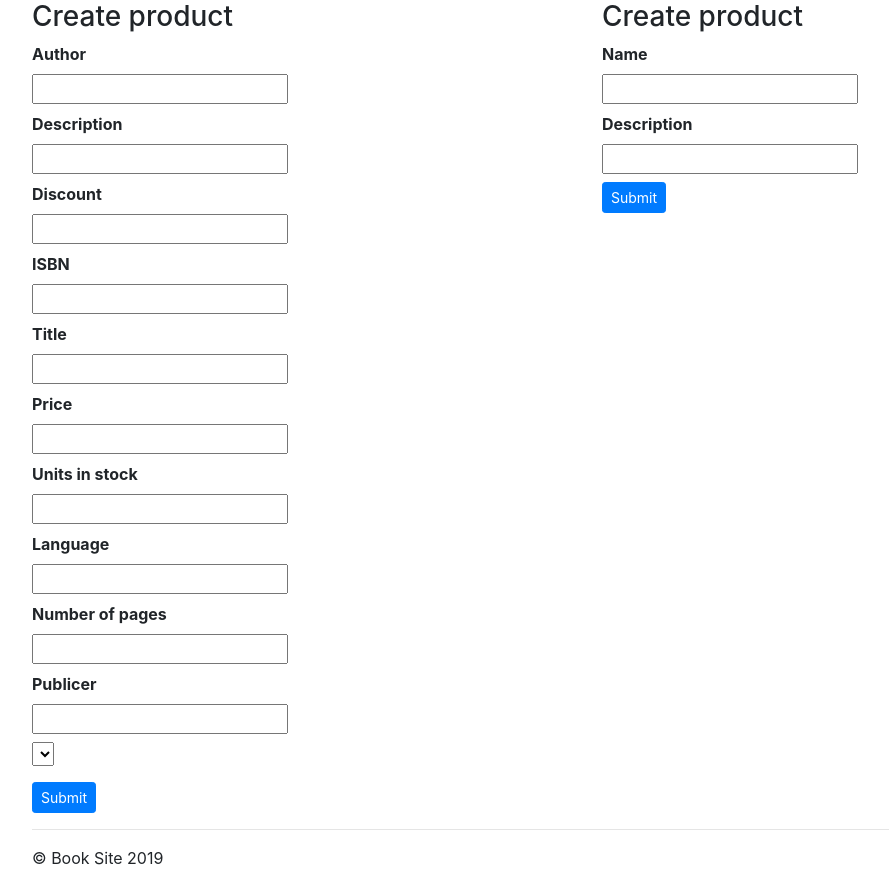
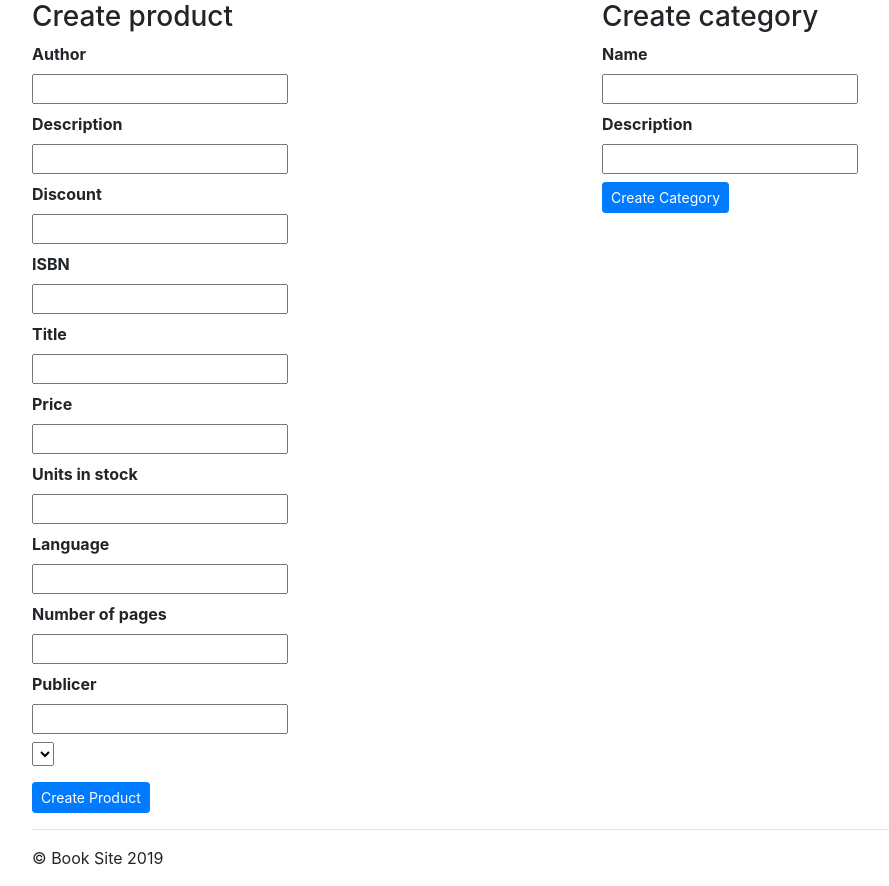
Before and after one commit to 98pontan/D0018E, a Flask app: page /admin in a window 1280 px wide. Shown: the part 56-942 px from the top of the page, without its empty margins (53-942 px from the left). Run offline with Flask 2, Linux system fonts and the light colour scheme; the visitor is signed in with stand-in values (Sample User, id 1); lists and menus that the app fills with data are empty; some libraries are stand-ins or nearby versions.

Commit message:
Create category workz

```diff
--- a/Models/AdminForms.py
+++ b/Models/AdminForms.py
@@ -38,10 +38,10 @@ class CreateProduct(Form):
     publicer = StringField('Publicer')
     number_of_pages = StringField('Number of pages')
     language = StringField('Language')
-    submit = SubmitField()
+    #submit = SubmitField()
 
 
 class CreateCategory(Form):
     name = StringField('Name')
     description = StringField('Description')
-    submit = SubmitField()
+    #submit = SubmitField()
--- a/app.py
+++ b/app.py
@@ -238,62 +238,94 @@ def deleteaccount():
 def admin():
     create_product = CreateProduct(request.form)
     create_category = CreateCategory(request.form)
-    if CreateProduct.validate and request.method == 'POST':
-        category = request.form.get("selected_category")
-        price = create_product.price.data
-        discount = create_product.discount.data
-        author = create_product.author.data
-        description = create_product.description.data
-        isbn = create_product.isbn.data
-        title = create_product.title.data
-        units_in_stock = create_product.units_in_stock.data
-        language = create_product.language.data
-        number_of_pages = create_product.number_of_pages.data
-        publicer = create_product.publicer.data
-        print(request.form.get("selected_category"))
-        connection = pymysql.connect(host='localhost',
-                                     user='oscar',
-                                     password='hejsan123',
-                                     db='BookCommerce',
-                                     charset='utf8',
-                                     cursorclass=pymysql.cursors.DictCursor)
-        try:
-            with connection.cursor() as cursor:
-                # Create a new record
-                sql = """INSERT INTO Product
-                        (`Category_ID`,
-                        `Price`,
-                        `Discount`,
-                        `UnitsInStock`,
-                        `Description`,
-                        `ISBN`,
-                        `Author`,
-                        `Publicer`,
-                        `NumberOfPages`,
-                        `Language`,
-                        `Title`)
-                        VALUES
-                        (%s,
-                        %s,
-                        %s,
-                        %s,
-                        %s,
-                        %s,
-                        %s,
-                        %s,
-                        %s,
-                        %s,
-                        %s);"""
-                cursor.execute(sql, (category, price, discount, units_in_stock, description, isbn, author, publicer, number_of_pages, language, title))
-            connection.commit()
-        finally:
-            connection.close()
+    if CreateProduct.validate and request.method == 'POST' and request.form['btn'] == 'Create Product':
+        createproduct(create_product)
         flash('Product created!')
-        return redirect(url_for('index'))
+        return redirect(url_for('admin'))
+    elif CreateCategory.validate and request.method == 'POST' and request.form['btn'] == 'Create Category':
+        createcategory(create_category)
+        flash('Category created!!')
+        return redirect(url_for('admin'))
     elif request.method == 'GET':
         return render_template('admin.html', create_product=create_product, create_category=create_category)
 
-#def createproduct():
+
+def createcategory(create_category):
+    name = create_category.name.data
+    description = create_category.description.data
+    connection = pymysql.connect(host='localhost',
+                                 user='oscar',
+                                 password='hejsan123',
+                                 db='BookCommerce',
+                                 charset='utf8',
+                                 cursorclass=pymysql.cursors.DictCursor)
+    try:
+        with connection.cursor() as cursor:
+            # Create a new record
+            sql = """INSERT INTO Category
+                    (`Name`,
+                    `Description`)
+                    VALUES
+                    (%s,
+                    %s);"""
+            cursor.execute(sql, (name, description))
+        connection.commit()
+    finally:
+        connection.close()
+
+
+def createproduct(create_product):
+    category = request.form.get("selected_category")
+    price = create_product.price.data
+    discount = create_product.discount.data
+    author = create_product.author.data
+    description = create_product.description.data
+    isbn = create_product.isbn.data
+    title = create_product.title.data
+    units_in_stock = create_product.units_in_stock.data
+    language = create_product.language.data
+    number_of_pages = create_product.number_of_pages.data
+    publicer = create_product.publicer.data
+    print(request.form.get("selected_category"))
+    connection = pymysql.connect(host='localhost',
+                                 user='oscar',
+                                 password='hejsan123',
+                                 db='BookCommerce',
+                                 charset='utf8',
+                                 cursorclass=pymysql.cursors.DictCursor)
+    try:
+        with connection.cursor() as cursor:
+            # Create a new record
+            sql = """INSERT INTO Product
+                      (`Category_ID`,
+                      `Price`,
+                      `Discount`,
+                      `UnitsInStock`,
+                      `Description`,
+                      `ISBN`,
+                      `Author`,
+                      `Publicer`,
+                      `NumberOfPages`,
+                      `Language`,
+                      `Title`)
+                      VALUES
+                      (%s,
+                      %s,
+                      %s,
+                      %s,
+                      %s,
+                      %s,
+                      %s,
+                      %s,
+                      %s,
+                      %s,
+                      %s);"""
+            cursor.execute(sql, (
+            category, price, discount, units_in_stock, description, isbn, author, publicer, number_of_pages, language,
+            title))
+        connection.commit()
+    finally:
+        connection.close()
 
 # category
 @app.route('/category/<int:Category_ID>')
--- a/templates/admin.html
+++ b/templates/admin.html
@@ -22,16 +22,16 @@
                         {% endfor %}
                     </select>
                 </div>
-            {{ create_product.submit(class="btn btn-primary btn-sm") }}
+                <input type="submit" name="btn" value="Create Product" class="btn btn-primary btn-sm">
         </form>
     </div>
         <div class="col">
-            <h3>Create product</h3>
+            <h3>Create category</h3>
             <form method="POST" action="">
                 <div class="form-group">
                     {{ render_field(create_category.name) }}
                     {{ render_field(create_category.description) }}
-                    {{ create_product.submit(class="btn btn-primary btn-sm") }}
+                    <input type="submit" name="btn" value="Create Category" class="btn btn-primary btn-sm">
                 </div>
             </form>
         </div>
```
